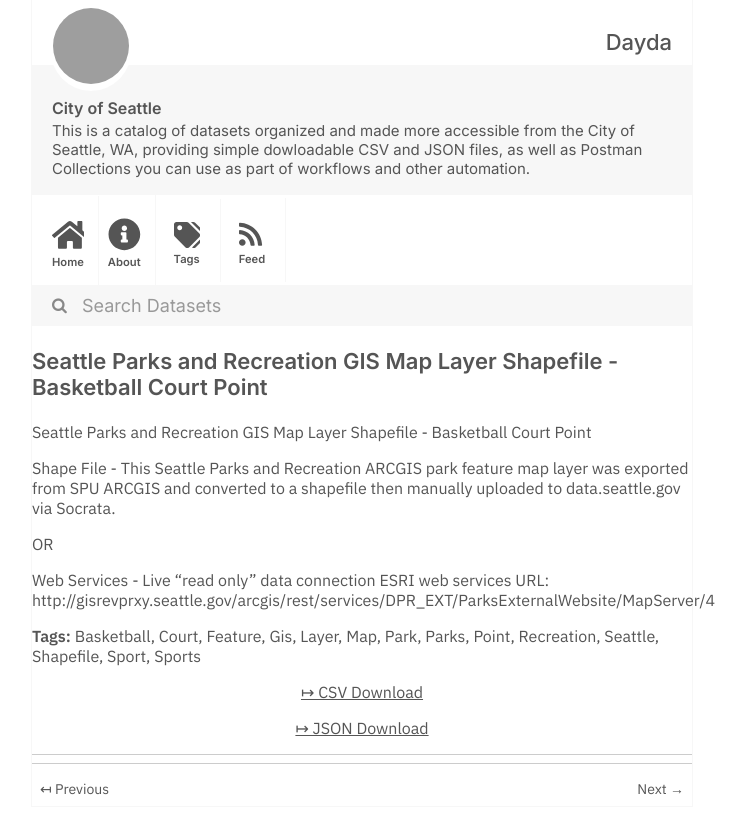
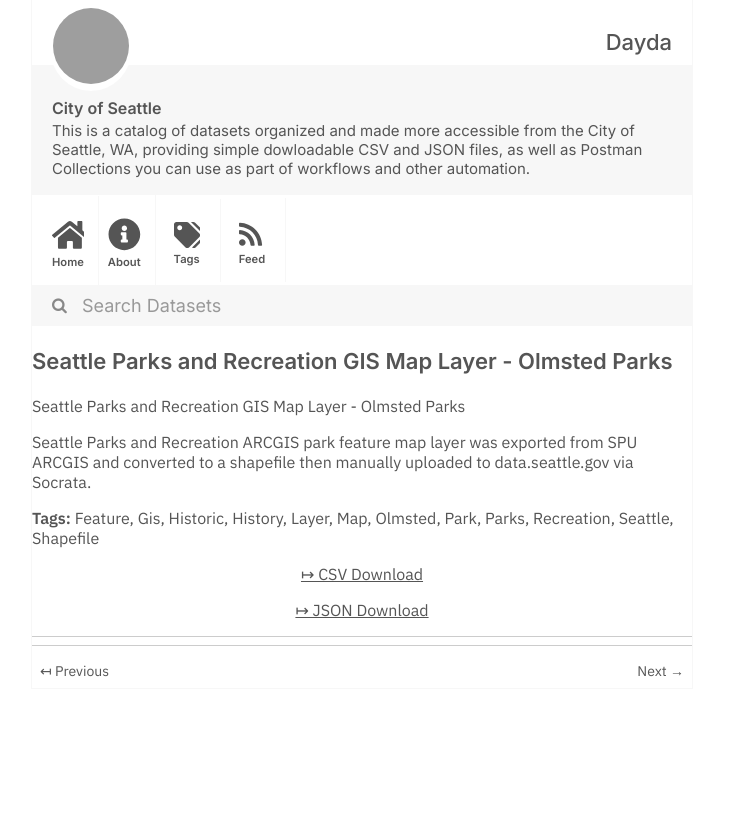
Before and after one commit to dayda-entities/city-of-seattle, a Jekyll site: the page built from _posts/2020-11-10-seattle-parks-and-recreation-g.md, in a window 1280 px wide, cut to the strip 0-834 px from the top of the page. Shown: the whole strip, without its empty margins (278-1024 px from the left). Built offline with Jekyll 4.4.1, drawn with Linux system fonts in a browser that asks for light colours; grey boxes are pictures that could not be loaded.

Commit message:
Publish Data

```diff
--- a/_posts/2020-11-10-seattle-parks-and-recreation-g.md
+++ b/_posts/2020-11-10-seattle-parks-and-recreation-g.md
@@ -1,35 +1,29 @@
 ---
-title: Seattle Parks and Recreation GIS Map Layer Shapefile - Basketball Court Point
-created: '2020-11-10T16:59:13.226169'
-modified: '2020-11-10T16:59:13.226180'
+title: Seattle Parks and Recreation GIS Map Layer - Olmsted Parks
+created: '2020-11-10T16:59:18.254578'
+modified: '2020-11-10T16:59:18.254590'
 state: active
 type: dataset
 tags:
-  - Basketball
-  - Court
   - Feature
   - Gis
+  - Historic
+  - History
   - Layer
   - Map
+  - Olmsted
   - Park
   - Parks
-  - Point
   - Recreation
   - Seattle
   - Shapefile
-  - Sport
-  - Sports
 groups:
   - Local Government
-csv_url: 'https://data.seattle.gov/api/views/dxss-26kb/rows.csv?accessType=DOWNLOAD'
-json_url: 'https://data.seattle.gov/api/views/dxss-26kb/rows.json?accessType=DOWNLOAD'
+csv_url: 'https://data.seattle.gov/api/views/fa7k-e5bp/rows.csv?accessType=DOWNLOAD'
+json_url: 'https://data.seattle.gov/api/views/fa7k-e5bp/rows.json?accessType=DOWNLOAD'
 layout: post
 
 ---
-Seattle Parks and Recreation GIS Map Layer Shapefile - Basketball Court Point
+Seattle Parks and Recreation GIS Map Layer - Olmsted Parks
 
-Shape File - This Seattle Parks and Recreation ARCGIS park feature map layer was exported from SPU ARCGIS and converted to a shapefile then manually uploaded to data.seattle.gov via Socrata.
-
-OR
-
-Web Services - Live "read only" data connection ESRI web services URL: http://gisrevprxy.seattle.gov/arcgis/rest/services/DPR_EXT/ParksExternalWebsite/MapServer/4
+Seattle Parks and Recreation ARCGIS park feature map layer was exported from SPU ARCGIS and converted to a shapefile then manually uploaded to data.seattle.gov via Socrata.
```
